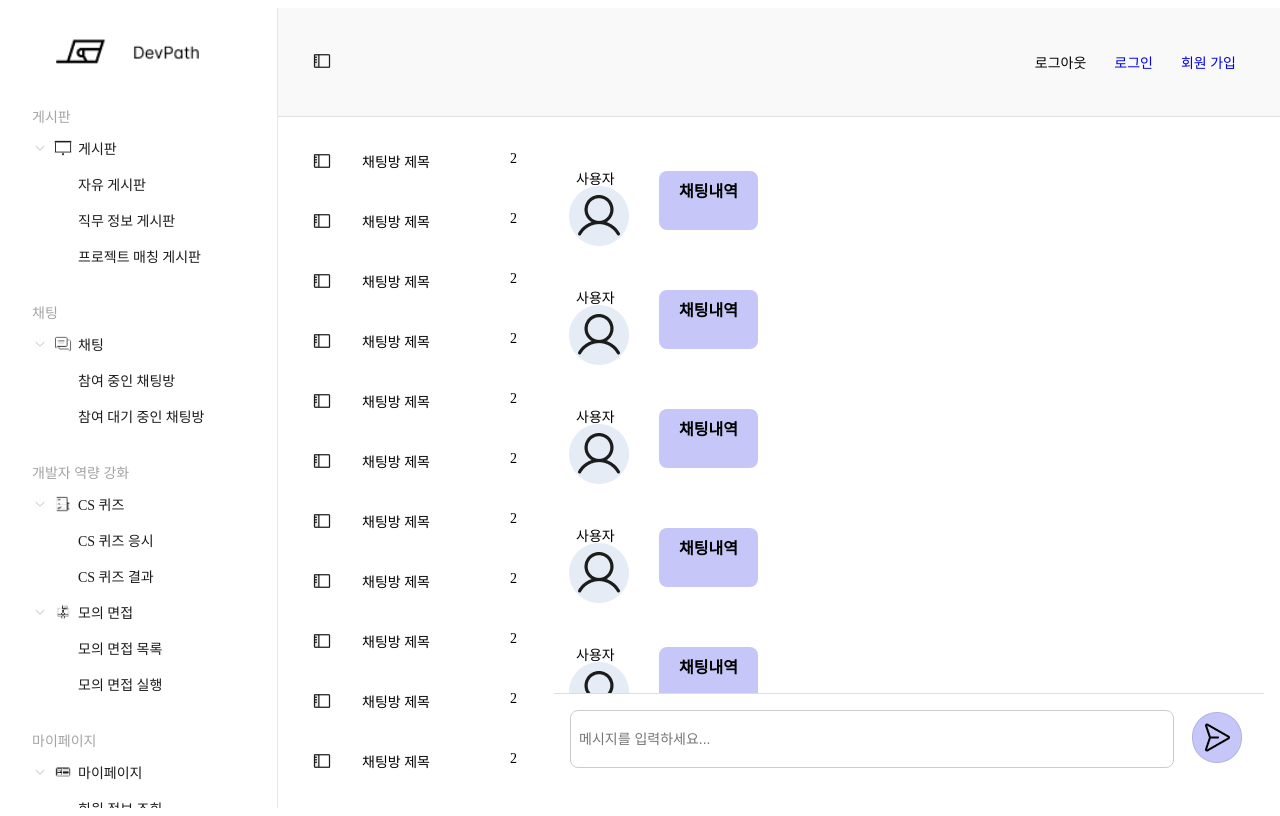
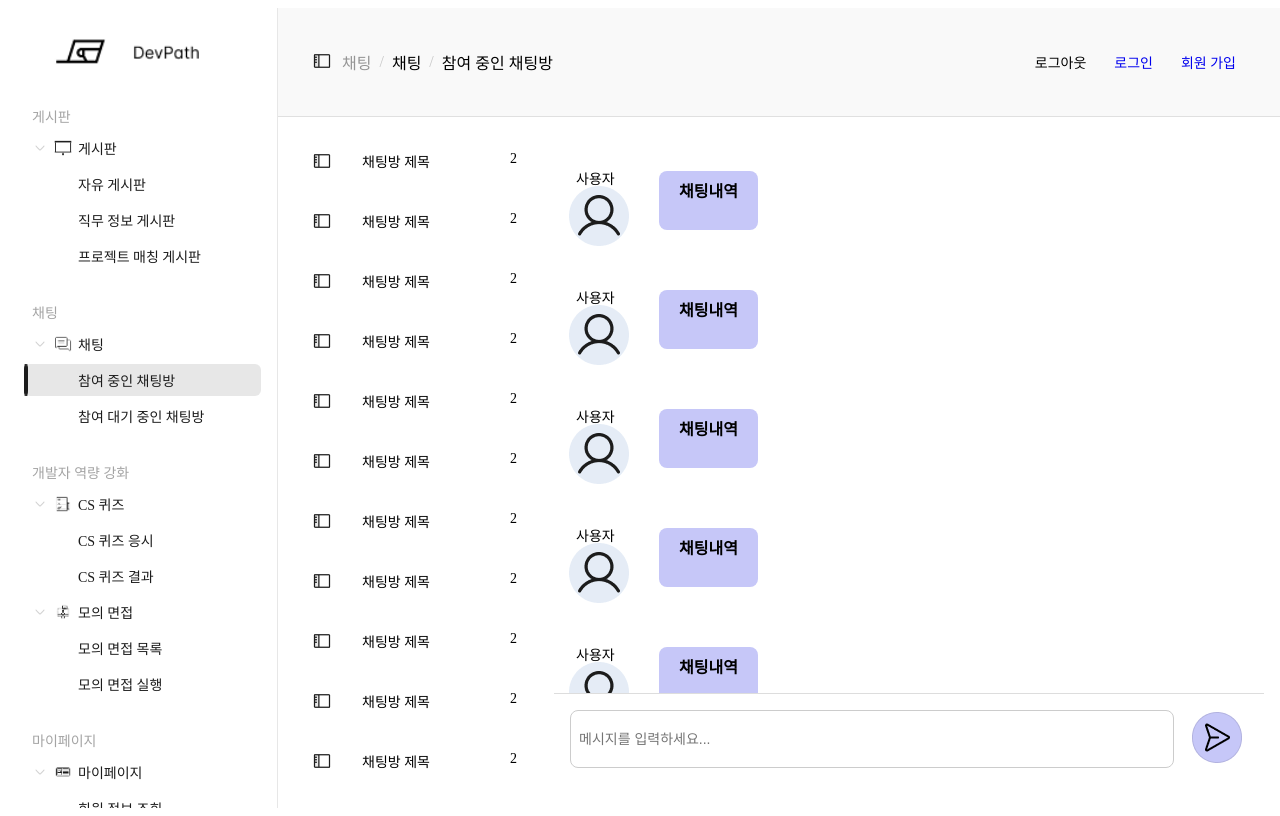
Before and after one commit to be15-FreePath-DevPath/be15-3rd-FreePath-DevPath-FE, a Vue app: page /chatting in a window 1280 px wide. Built offline with nearby package versions, Linux system fonts and the light colour scheme.

Commit message:
[feat #14] 헤더 변경코드 수정 및 사이드바 rout 수정

```diff
--- a/src/components/layout/sidebar/SidebarChatSection.vue
+++ b/src/components/layout/sidebar/SidebarChatSection.vue
@@ -12,7 +12,7 @@
 
     <!-- 상세 메뉴: 펼쳐진 경우만 -->
     <div v-if="isOpen" class="menu-list">
-      <SidebarItem text="참여 중인 채팅방" to="/chatting/active" />
+      <SidebarItem text="참여 중인 채팅방" to="/chatting" />
       <SidebarItem text="참여 대기 중인 채팅방" to="/chatting/pending" />
     </div>
   </div>
--- a/src/features/chatting/views/ChattingView.vue
+++ b/src/features/chatting/views/ChattingView.vue
@@ -1,8 +1,5 @@
 <script setup>
-
-import LayoutDefault from "@/components/layout/LayoutDefault.vue";
-
-import {provide, ref} from 'vue'
+import {onMounted, provide, ref} from 'vue'
 import ChattingRoomCard from "@/features/chatting/components/ChattingRoomCard.vue";
 import ChattingInsertFrame from "@/features/chatting/components/ChattingInsertFrame.vue";
 import ChattingCard from "@/features/chatting/components/ChattingCard.vue";
@@ -10,6 +7,12 @@ import ChattingCard from "@/features/chatting/components/ChattingCard.vue";
 const items = ref(['DevPath','채팅'])
 
 provide('items', items);
+const newBreadCrumbItems = ref(['채팅','채팅','참여 중인 채팅방'])
+const emit = defineEmits(['updateBreadCrumb'])
+
+onMounted(() => {
+  emit('updateBreadCrumb', newBreadCrumbItems.value)
+});
 </script>
 
 <template>
```
